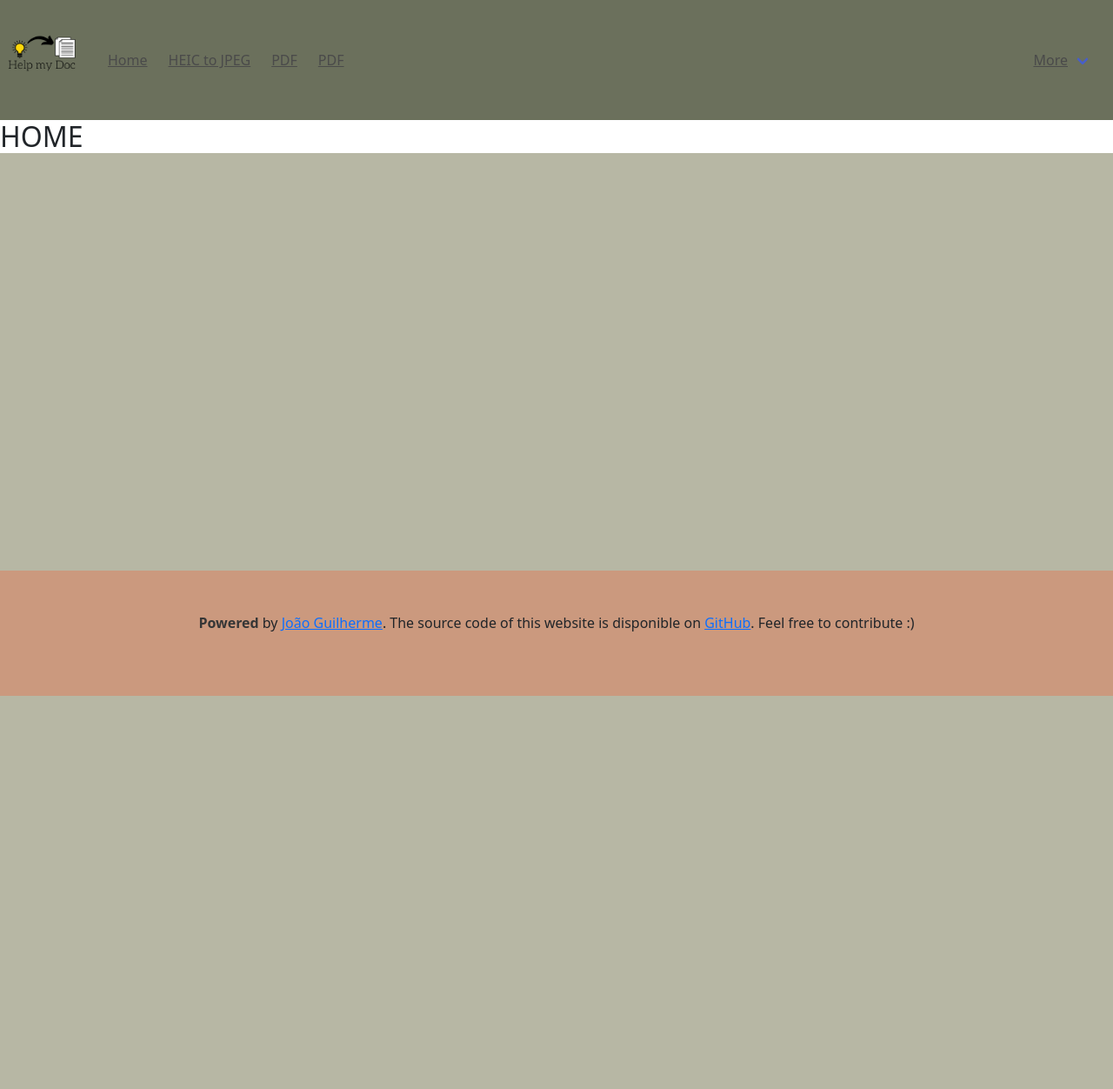
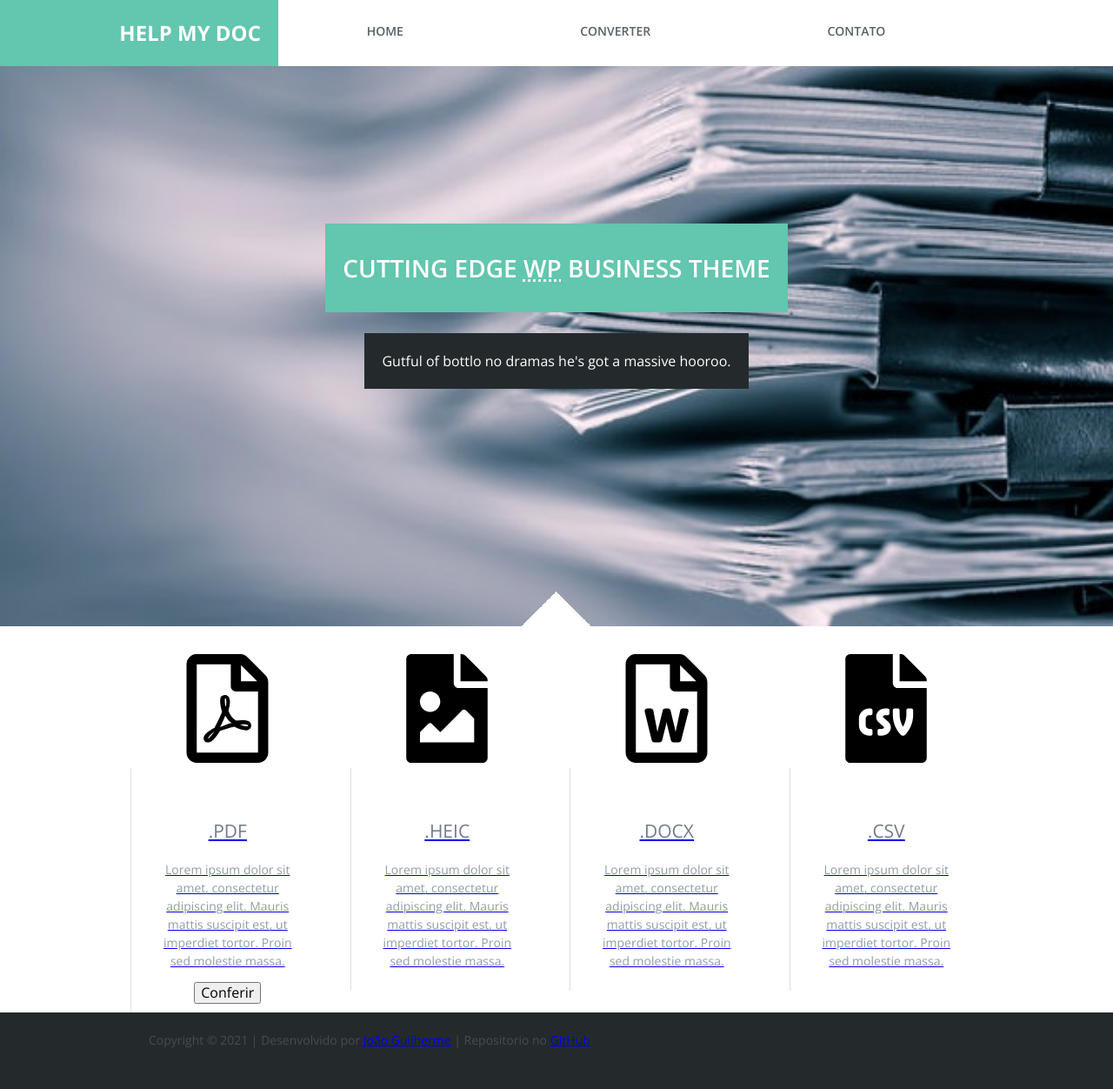
Before and after one commit to joaoguilherme1/convert-files, a Django app: template tudoparapdf/main/templates/home.html in a window 1280 px wide. Shown: the whole page at 87% size. Before the commit the page ends 800 px from the top, so only its background shows below. Run offline with Django 3.2, Linux system fonts and the light colour scheme; the template is opened without the code that fills it, so the values that code supplies are empty; some libraries are stand-ins or nearby versions.

Commit message:
Mudando o template base do site

```diff
--- a/tudoparapdf/main/templates/base.html
+++ b/tudoparapdf/main/templates/base.html
@@ -1,91 +1,60 @@
-<!DOCTYPE html>
+<!doctype html>
 {% load static %}
-<html>
+<html lang="pt-br">
+    <head>
+        <title> Help my doc </title>
+        <meta charset="utf-8">
+        <meta name="viewport" content="width=device-width, initial-scale=1">
+        <meta name="author" content="Daniel">
+        <meta name="description" content="descrição bacanuda">
+        <meta name="keywords" content="html5, tecnologia">
 
-    <head>
-        <meta charset="utf-8">
-        <meta http-equiv="X-UA-Compatible" content="IE=edge">
-        <title>Working..</title>
-        <meta name="description" content="">
-        <meta name="viewport" content="width=device-width, initial-scale=1">
-        <link rel="stylesheet" href="https://cdn.jsdelivr.net/npm/bulma@0.9.3/css/bulma.min.css">
-        <link href="https://cdn.jsdelivr.net/npm/bootstrap@5.1.1/dist/css/bootstrap.min.css" rel="stylesheet">
-        <link rel="stylesheet" href="static/css/base.css">
-        <script src="https://cdn.jsdelivr.net/npm/bootstrap@5.1.1/dist/js/bootstrap.bundle.min.js"></script>
+        <link rel="stylesheet" href="https://use.fontawesome.com/releases/v5.2.0/css/all.css" integrity="sha384-hWVjflwFxL6sNzntih27bfxkr27PmbbK/iSvJ+a4+0owXq79v+lsFkW54bOGbiDQ" crossorigin="anonymous">
+        <!-- Fonts -->
+        <link href='http://fonts.googleapis.com/css?family=Sintony:400,700' rel='stylesheet' type='text/css'>
+        <link href='http://fonts.googleapis.com/css?family=Open+Sans:400,600,700' rel='stylesheet' type='text/css'>
+
+        <link rel="stylesheet" href="static/css/normalize.css">
+        <link rel="stylesheet" href="static/css/main.css">
+
     </head>
+    <body class="no-js">
 
-    <body>
+        <header class="header">
+          <a href="{% url 'home' %}" class="logo-text">Help my Doc</a>
 
-        <nav class="navbar" role="navigation" aria-label="main navigation">
-        <div class="navbar-brand">
-            <a href="{% url 'home' %}">
-            <figure class="image is-96x96">
-                <img src="static/images/5.png">
-            </figure>
-            </a>
+          <button style="display: none;" class="header__btnMenu"> <i class="fas fa-bars fa-2x"></i> <span class="sr-only">Menu</span></button>
 
-            <a role="button" class="navbar-burger" aria-label="menu" aria-expanded="false" data-target="navbarBasicExample">
-            <span aria-hidden="true"></span>
-            <span aria-hidden="true"></span>
-            <span aria-hidden="true"></span>
-            </a>
-        </div>
+          <nav class="header__nav">
+            <ul>
+              <li><a href="{% url 'home' %}">Home</a></li>
+              <li><a href="{% url 'converter' %}">Converter</a></li>
+              <li><a href="{% url 'heic_to_jpeg' %}">Contato</a></li>
+            </ul>
+          </nav>
+        </header>
 
-        <div id="navbarBasicExample" class="navbar-menu">
-            <div class="navbar-start">
-            <a class="navbar-item" href="{% url "home" %}">
-                Home
-            </a>
+        <section class="hero">
+          <h1 class="hero__title">
+            Cutting edge <abbr title="Wordpress">WP</abbr> business theme
+          </h1>
+          <p class="hero__text">Gutful of bottlo no dramas he's got a massive hooroo.</p>
+        </section>
 
-            <hr class="navbar-divider">
-
-            <a class="navbar-item" href="{% url "heic_to_jpeg" %}">
-                HEIC to JPEG
-            </a>
-
-            <a class="navbar-item" href="#">
-                PDF
-            </a>
-
-            <a class="navbar-item" href="#">
-                PDF
-            </a>
-
-            </div>
-
-            <div class="navbar-end">
-            <div class="navbar-item">
-                <div class="navbar-item has-dropdown is-hoverable">
-                <a class="navbar-link">
-                More
-                </a>
-
-                <div class="navbar-dropdown is-right">
-                <a class="navbar-item" href="https://github.com/joaoguilherme1/convert-files" target="_blank">
-                    Contribute
-                </a>
-
-                <hr class="navbar-divider">
-
-                <a class="navbar-item">
-                    Contact / Report an issue
-                </a>
-                </div>
-            </div>
-
-            </div>
-            </div>
-        </div>
-        </nav>
         {% block content %}
 
         {% endblock content %}
+
         <footer class="footer">
-        <div class="content has-text-centered">
-            <p>
-            <strong>Powered</strong> by <a href="https://github.com/joaoguilherme1">João Guilherme</a>. The source code of this website is disponible on <a href="https://github.com/joaoguilherme1/convert-files">GitHub</a>. Feel free to contribute :)
-            </p>
-        </div>
+            <div class="container">
+                <p class="tm-copyright-p">Copyright &copy; <span class="tm-current-year">2021</span>
+
+                | Desenvolvido por <a class="footer__links" href="https://github.com/joaoguilherme1" target="_parent">João Guilherme</a> | Repositorio no <a class="footer__links" href="https://github.com/joaoguilherme1/convert-files">GitHub</a></p>
+            </div>
         </footer>
+
+        <script src="static/javascript/base.js"></script>
+        <script src="static/javascript/base_menu.js"></script>
+
     </body>
 </html>
--- a/tudoparapdf/main/templates/home.html
+++ b/tudoparapdf/main/templates/home.html
@@ -1,4 +1,50 @@
 {% extends 'base.html' %}
     {% block content %}
-        <h2>HOME</h2>
+        <div class="container">
+            <section class="people-cards">
+            <article class="people-cards__card"><a href="#">
+
+                <img src="static/images/file-pdf-regular.svg" alt="Carousel Img" class="people-cards__image">
+
+                <div class="people-cards__content">
+                  <h2 class="people-cards__title">.PDF</h2>
+                  <p class="people-cards__text">Lorem ipsum dolor sit amet, consectetur adipiscing elit. Mauris mattis suscipit est, ut imperdiet tortor. Proin sed molestie massa.</p>
+
+                  <button type="button">Conferir</button>
+                </div>
+            </article></a>
+
+            <article class="people-cards__card"><a href="#">
+
+                <img src="static/images/file-image-solid.svg" alt="Carousel Img" class="people-cards__image">
+
+                <div class="people-cards__content">
+                  <h2 class="people-cards__title">.HEIC</h2>
+                  <p class="people-cards__text">Lorem ipsum dolor sit amet, consectetur adipiscing elit. Mauris mattis suscipit est, ut imperdiet tortor. Proin sed molestie massa.</p>
+                </div>
+            </article></a>
+
+            <article class="people-cards__card"><a href="#">
+
+                <img src="static/images/file-word-regular.svg" alt="Carousel Img" class="people-cards__image">
+
+                <div class="people-cards__content">
+                  <h2 class="people-cards__title">.DOCX</h2>
+                  <p class="people-cards__text">Lorem ipsum dolor sit amet, consectetur adipiscing elit. Mauris mattis suscipit est, ut imperdiet tortor. Proin sed molestie massa.</p>
+                </div>
+            </article></a>
+
+            <article class="people-cards__card"><a href="#">
+
+                <img src="static/images/file-csv-solid.svg" alt="Carousel Img" class="people-cards__image">
+
+                <div class="people-cards__content" style="paddint-top: 0em;">
+                  <h2 class="people-cards__title" >.CSV</h2>
+                  <p class="people-cards__text">Lorem ipsum dolor sit amet, consectetur adipiscing elit. Mauris mattis suscipit est, ut imperdiet tortor. Proin sed molestie massa.</p>
+                </div>
+            </article></a>
+
+        </section>
+        </div>
+        <link rel="stylesheet" href="static/css/base.css">
     {% endblock content %}
--- a/tudoparapdf/static/css/base.css
+++ /dev/null
@@ -1,15 +0,0 @@
-html {
-    background-color: #b7b7a4;
-}
-
-.navbar {
-    background-color: #6b705c;
-}
-
-.footer {
-    position:absolute;
-    bottom:0;
-    width:100%;
-    height: 30px;
-    background: #cb997e;
- }
--- /dev/null
+++ b/tudoparapdf/static/css/main.css
@@ -0,0 +1,308 @@
+body{
+    margin: 0;
+    font-family: 'Open Sans', sans-serif;
+    line-height: 1.5;
+}
+
+img{
+    max-width: 100%;
+}
+.container{
+    margin-right: auto;
+    margin-left: auto;
+    padding-left: 1em;
+    padding-right: 1em;
+    max-width: 980px;
+}
+
+.header{
+    background: #fff;
+    width: 100%;
+}
+
+.js .header{
+    position: fixed;
+    width: 100%;
+    z-index: 10;
+}
+
+.logo-text{
+    text-transform: uppercase;
+    background-color: #63c6ae;
+    font-size: 24px;
+    margin: 0;
+    padding: 20px;
+    display: block;
+    text-decoration: none;
+    font-weight: bold;
+    color: #fff;
+    float: left;
+    text-align: right;
+}
+
+.header__nav{
+    clear: left;
+}
+.header__nav ul{
+    margin: 0;
+    padding: 0;
+}
+.header__nav li {
+    list-style-type: none;
+    background: #242c2c;
+    text-align: center;
+    border-bottom: 1px dotted rgba(255,255,255, 0.2);
+}
+.header__nav a {
+    text-decoration: none;
+    text-transform: uppercase;
+    color: #586165;
+    font-size: 14px;
+    font-weight: 600;
+    display: block;
+    padding: 25px 0;
+    transition: .8s ease;
+}
+.header__nav a:hover {
+    color: #63c6ae;
+}
+.header__btnMenu{
+    float: right;
+    margin: 1.5em;
+    background: transparent;
+    border: none;
+    font-size: 14px;
+}
+
+.js .header__nav{
+    transition: max-height 1s;
+}
+
+.js .laptop-slider{
+    overflow: hidden;
+    color: white;
+}
+.js .laptop-slider .slideshow{
+    position: relative;
+    width: 100%;
+    margin: auto;
+    max-width: 950px;
+}
+.js .laptop-slider figure{
+    opacity: 0;
+    transition: 1s opacity;
+    width: 100%;
+    position: absolute;
+    top: 0;
+    left: 0;
+
+}
+.js .laptop-slider figure.show{
+    opacity: 1;
+    position: static;
+
+}
+.js .laptop-slider .prev, .js .laptop-slider .next{
+    z-index: 3;
+    position: absolute;
+    top: 50%;
+    cursor: pointer;
+}
+.js .laptop-slider .prev{
+    left: 10px;
+}
+.js .laptop-slider .next{
+    right: 10px;
+}
+
+.js .quote-slideshow{
+    position: relative;
+    width: 100%;
+    margin: auto;
+    max-width: 950px;
+    box-sizing: border-box;
+    padding: 0 50px;
+    color: white;
+}
+.js .quote-slideshow figure h2{
+    margin-top: 0;
+}
+.js .quote-slideshow figure{
+    opacity: 0;
+    transition: 1s opacity;
+    position: absolute;
+    top: 0;
+    left: 50px;
+    right: 50px;
+    box-sizing: border-box;
+    margin: 0;
+}
+.js .quote-slideshow figure.show{
+    opacity: 1;
+    position: static;
+
+}
+.js .quote-slideshow .prev, .js .quote-slideshow .next{
+    z-index: 3;
+    position: absolute;
+    top: 50%;
+    cursor: pointer;
+}
+.js .quote-slideshow .prev{
+    left: 10px;
+}
+.js .quote-slideshow .next{
+    right: 10px;
+}
+
+
+.hero{
+    height: 80vh;
+    padding: 40px 20px;
+    text-align: center;
+    display: flex;
+    flex-direction: column;
+    justify-content: center;
+    align-items: center;
+
+    background: linear-gradient(45deg, white 50%, transparent 50%) left calc(50% + 20px) bottom no-repeat,
+                linear-gradient(-45deg, white 50%, transparent 50%) left calc(50% - 20px) bottom no-repeat,
+                url(../images/document.jpeg);
+    background-size: 40px 40px, 40px 40px, cover;
+}
+
+.hero__title{
+    background-color: #63c6ae;
+    color: white;
+    font-size: 28px;
+    font-weight: 600;
+    padding: 30px 20px;
+    text-transform: uppercase;
+}
+
+.hero__text{
+    background-color: #242a2c;
+    margin: 5px 30px 35px;
+    color: white;
+    padding: 20px;
+    font-size: 16px;
+}
+
+.hero__btn{
+    border: 1px solid rgba(255,255,255,.3);
+    background-color: rgba(0,0,0,.2);
+    border-radius: 5px;
+    padding: 15px 25px;
+    display: inline-block;
+    color: white;
+    text-decoration: none;
+    font-size: 16px;
+    font-weight: 600;
+    text-transform: uppercase;
+}
+
+/* fim header */
+/* inicio Cards */
+
+.people-cards__card:hover{
+    outline: 5px solid #63c6ae;
+    outline-offset: -5px;
+}
+
+.people-cards__card:hover .people-cards__title,
+.people-cards__card:hover .people-cards__text{
+    color: #63c6ae;
+}
+
+.people-cards__image{
+    width: 100%;
+    height: 125px;
+    padding-top: 2em;
+}
+
+.people-cards__content{
+    text-align: center;
+    padding: 40px 25px 10px;
+    border-left: 1px solid #dbe1e7;
+}
+
+.people-cards__title{
+    color: #737c85;
+    font-size: 21px;
+    font-weight: normal;
+}
+
+.people-cards__text{
+    color: #929da5;
+    font-size: 14px;
+}
+
+/* fim cards */
+/* inicio footer */
+
+.footer{
+    margin: auto;
+    background-color: #242a2c;
+    padding: 0px 0 25px;
+    color: #454e51;
+    font-size: 14px;
+    text-align: center;
+}
+
+.footer__links a{
+    color: #9ebbc5;
+    display: block;
+    font-weight: 600;
+    text-decoration: none;
+}
+
+@media screen and (min-width: 1024px){
+    .header{
+        position: fixed;
+    }
+
+    .logo-text{
+        width: 25%;
+        box-sizing: border-box;
+    }
+
+    .header__btnMenu{
+        display: none;
+    }
+
+    .header__nav{
+        float: left;
+        width: 75%;
+        clear: none;
+        max-width: 800px;
+    }
+
+    .header__nav ul{
+        display: flex;
+        justify-content: space-around;
+    }
+
+    .header__nav li {
+        border-bottom: none;
+        flex-grow: 1;
+    }
+
+    .header__nav a{
+        background: white;
+    }
+
+
+    .people-cards{
+        display: grid;
+        grid-template-columns: repeat(4, 1fr);
+        grid-gap: 30px;
+    }
+
+
+    .footer .container{
+        display: flex;
+    }
+    .footer .container > * {
+        margin: 1.5em;
+    }
+}
--- /dev/null
+++ b/tudoparapdf/static/javascript/base.js
@@ -0,0 +1,12 @@
+(function(){
+    var $body = document.querySelector('body');
+    $body.classList.remove('no-js')
+    $body.classList.add('js')
+
+
+    var menu = new Menu({
+        container: '.header__nav',
+        toggleBtn: '.header__btnMenu',
+        widthEnabled: 1024
+    })
+})()
```
Also changed, not shown: tudoparapdf/main/templates/heic_to_jpeg.html (+10 -4 lines), tudoparapdf/static/javascript/base_menu.js (added, +69 -0 lines), tudoparapdf/static/css/home.css (added), tudoparapdf/static/css/normalize.css (added), tudoparapdf/static/images/arrowup.png (added), tudoparapdf/static/images/document.jpeg (added), tudoparapdf/static/images/file-csv-solid.svg (added), tudoparapdf/static/images/file-image-solid.svg (added), tudoparapdf/static/images/file-pdf-regular.svg (added), tudoparapdf/static/images/file-word-regular.svg (added), tudoparapdf/static/images/logo.png (added).
